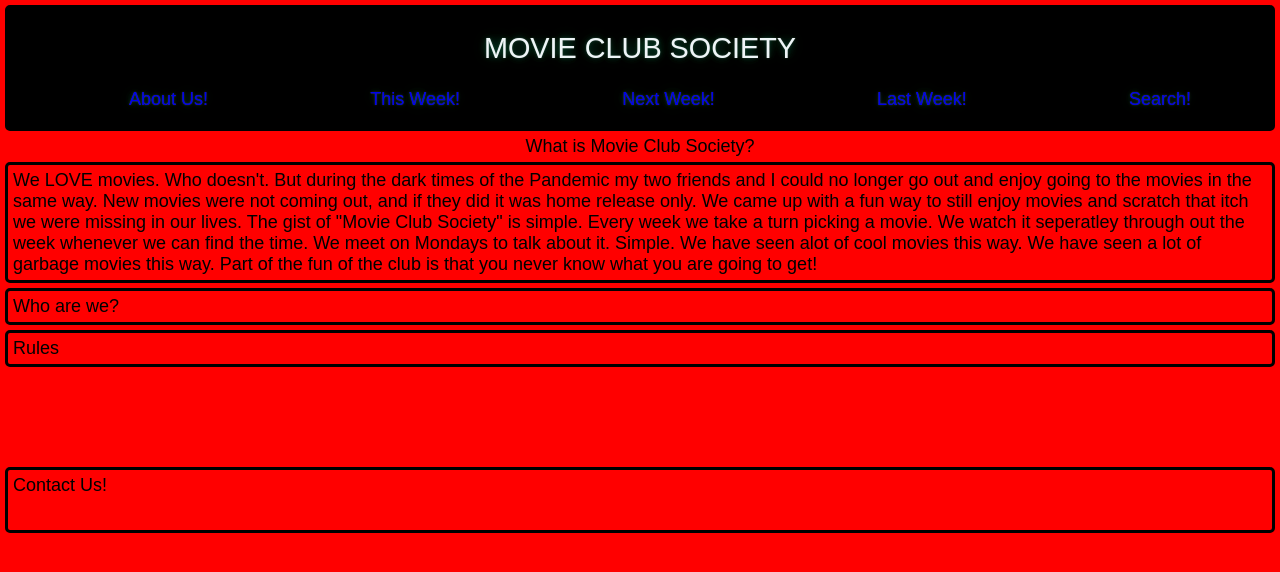
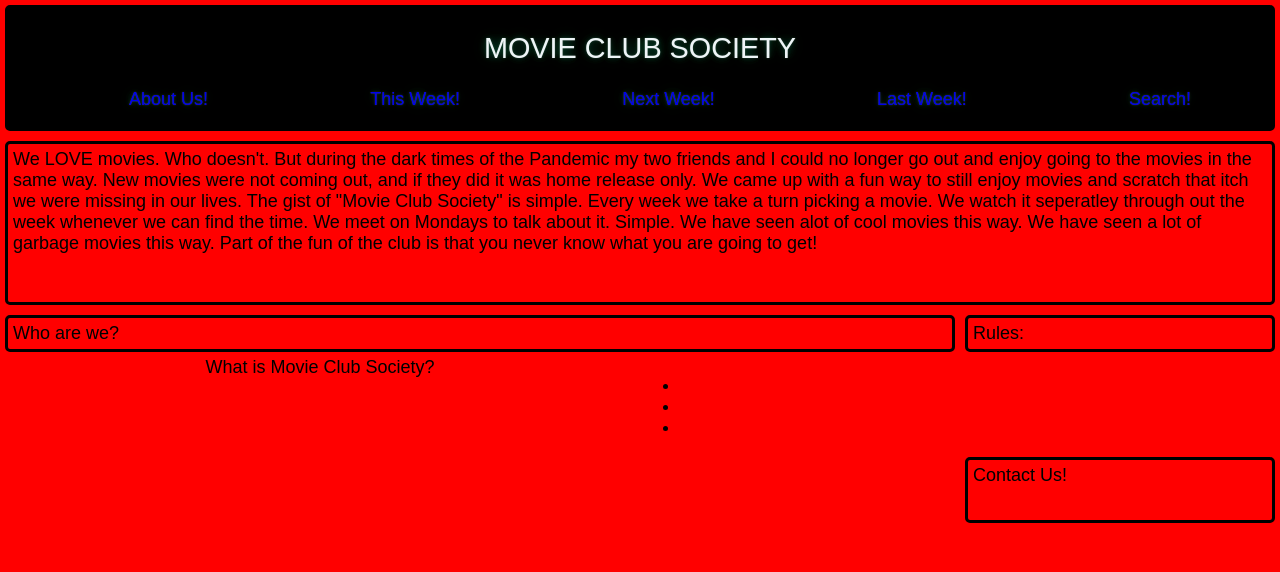
Before and after one commit to gymbundye/movieclub, a React (Create React App) app: page /AboutUs in a window 1280 px wide. Shown: the top 572 px of the page. Built offline with nearby package versions, Linux system fonts and the light colour scheme.

Commit message:
workede on grid layout

```diff
--- a/src/App.css
+++ b/src/App.css
@@ -88,6 +88,7 @@ h1, h2 {
   padding: 5px;
   border: solid;
   border-radius: 5px;
+  grid-area: about;
 }
 body{
   background-color: red;
@@ -97,10 +98,26 @@ body{
   padding: 5px;
   border: solid;
   border-radius: 5px;
+  grid-area: who;
 }
 .rules{
   margin: 5px;
   padding: 5px;
   border: solid;
   border-radius: 5px;
+  grid-area: rules;
 }
+.AboutUs{
+  display: grid;
+  grid-template-areas: "about about about about"
+                       "about about about about"
+                       "about about about about"
+                       "who who rules rules"
+                       "who who rules rules"
+                       "who who rules rules"
+                       "who who rules rules"
+  ;
+  grid-template-columns: 50% 1fr 1fr ;
+  grid-template-rows: 50%  1fr;
+
+}
--- a/src/Components/AboutUs.jsx
+++ b/src/Components/AboutUs.jsx
@@ -5,13 +5,21 @@ import Footer from './Footer'
 function AboutUs() {
   return (
 
-    <div>
+    <div className='AboutUs'>
 
         <center><div>What is Movie Club Society?</div></center>
         <p className='about'>We LOVE movies. Who doesn't. But during the dark times of the Pandemic my two friends and I could no longer go out and enjoy going to the movies in the same way. New movies were not coming out, and if they did it was home release only.  We came up with a fun way to still enjoy movies and scratch that itch we were missing in  our lives. The gist of "Movie Club Society" is simple. Every week we take a turn picking a movie. We watch it seperatley through out the week whenever we can find the time. We meet on Mondays to talk about it. Simple. We have seen alot of cool movies this way. We have seen a lot of garbage movies this way. Part of the fun of the club is that you never know what you are going to get! </p>
     <div className='who'> Who are we?
     </div>
-    <div className='rules'>Rules</div>
+    <div className='rules'>Rules:
+      </div>
+      <div>
+        <ul title='Rules'>
+          <li></li>
+          <li></li>
+          <li></li>
+        </ul>
+      </div>
     <Footer/>
     </div>
   )
```
